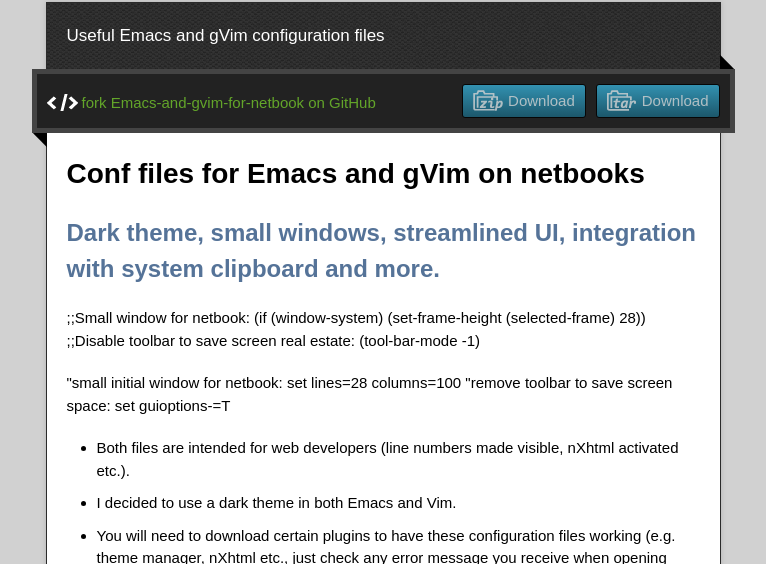
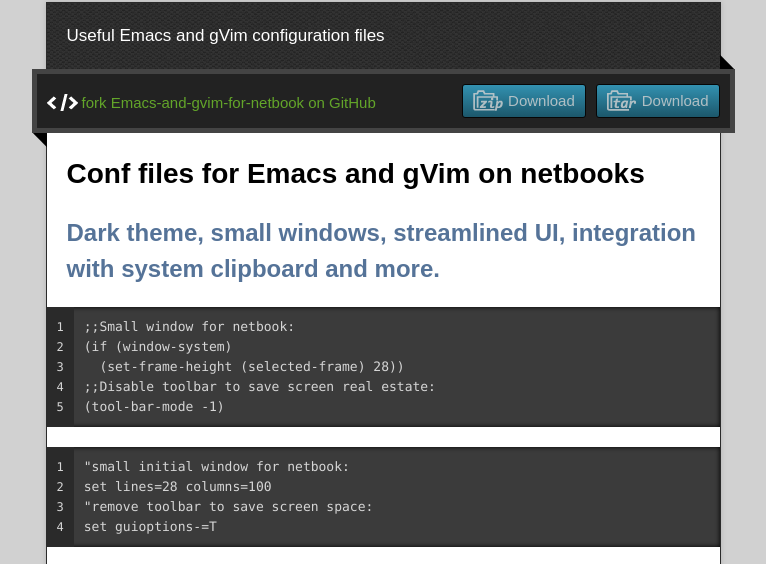
Before and after one commit to mastazi/Emacs-and-gVim-for-netbook, a plain HTML site: page index.html in a window 1280 px wide. Shown: the part 218-782 px from the top of the page, without its empty margins (257-1023 px from the left). Drawn offline with nearby package versions, Linux system fonts and the light colour scheme.

Commit message:
fixed code styling

```diff
--- a/index.html
+++ b/index.html
@@ -40,16 +40,16 @@
 
 <h2>Dark theme, small windows, streamlined UI, integration with system clipboard and more.</h2>
 
-<p><code class="highlight">;;Small window for netbook:
+<div><pre>;;Small window for netbook:
 (if (window-system)
   (set-frame-height (selected-frame) 28))
 ;;Disable toolbar to save screen real estate:
-(tool-bar-mode -1)</code></p>
+(tool-bar-mode -1)</pre></div>
 
-<p><code class="highlight">"small initial window for netbook:
+<div><pre>"small initial window for netbook:
 set lines=28 columns=100
 "remove toolbar to save screen space:
-set guioptions-=T</code></p>
+set guioptions-=T</pre></div>
 
 <ul>
 <li>Both files are intended for web developers (line numbers made visible, nXhtml activated etc.). </li>
```
